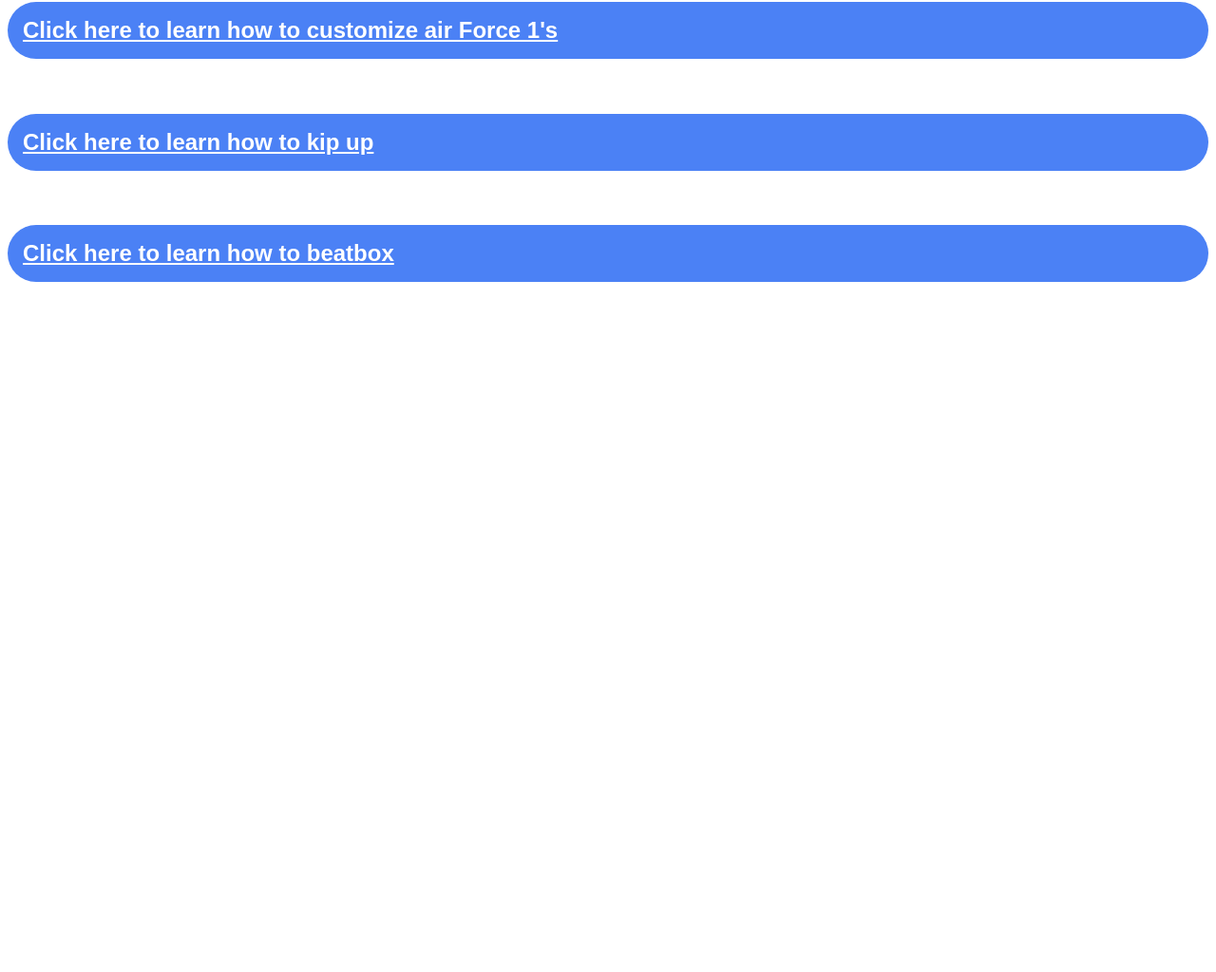
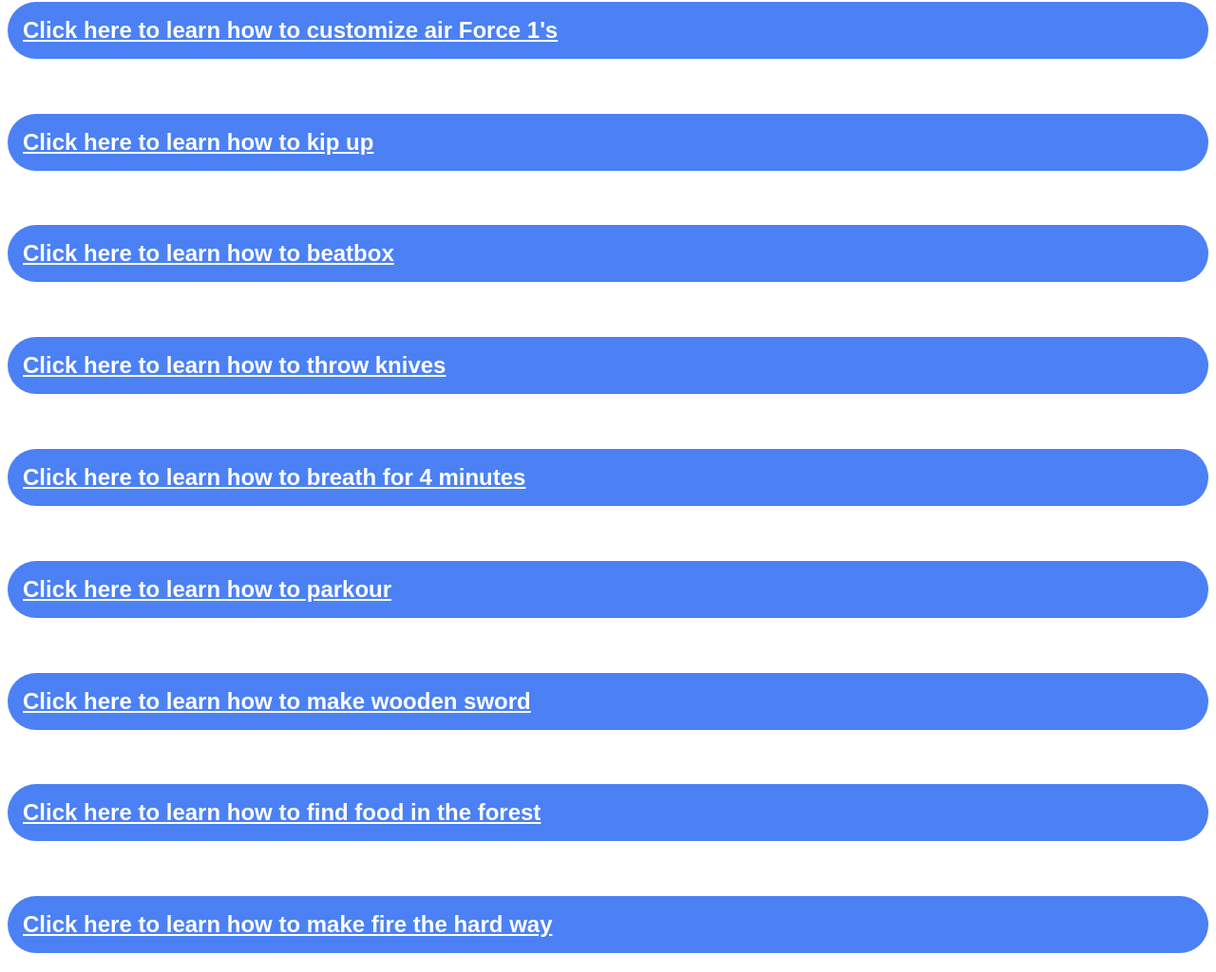
Before and after one commit to matas3/borbulg, a plain HTML site: page what to play.html in a window 1280 px wide. Shown: the part 5485-6509 px from the top of the page at 95% size. Before the commit the page ends 5802 px from the top, so only its background shows below. Drawn offline with Linux system fonts and the light colour scheme.

Commit message:
added something

```diff
--- a/style.css
+++ b/style.css
@@ -74,5 +74,5 @@ nav a {
 input {
 	padding: 5px;
 
-	font-size: 20px;
+	font-size: 20 px;
 }
--- a/what to play.html
+++ b/what to play.html
@@ -399,5 +399,43 @@
 				>Click here to learn how to beatbox
 			</a>
 		</h2>
+
+		<br />
+
+		<h2>
+			<a class="link" target="blank" href="https://youtu.be/yxjyJC4TiYw"
+				>Click here to learn how to throw knives
+			</a>
+		</h2>
+		<br />
+
+		<h2>
+			<a class="link" target="blank" href="https://youtu.be/V6iyDEWG1CU"
+				>Click here to learn how to breath for 4 minutes
+			</a>
+		</h2>
+		<br />
+
+		<h2>
+			<a class="link" target="blank" href="https://youtu.be/0apDo-hS4gM"
+				>Click here to learn how to parkour
+			</a>
+		</h2>
+		<br />
+
+		<h2>
+			<a class="link" target="blank" href="https://youtu.be/gG941t5o0Ds">Click here to learn how to make wooden sword</a> </a>
+		</h2>
+		<br />
+
+		<h2>
+			<a class="link" target="blank" href="https://youtu.be/B7RLXUIKLUQ">Click here to learn how to find food in the forest </a>
+		</h2>
+		<br />
+
+		<h2>
+			<a class="link" target="blank" href="https://youtu.be/I2n3sBUIRmo">Click here to learn how to make fire the hard way </a>
+		</h2>
+
 	</body>
 </html>
```
